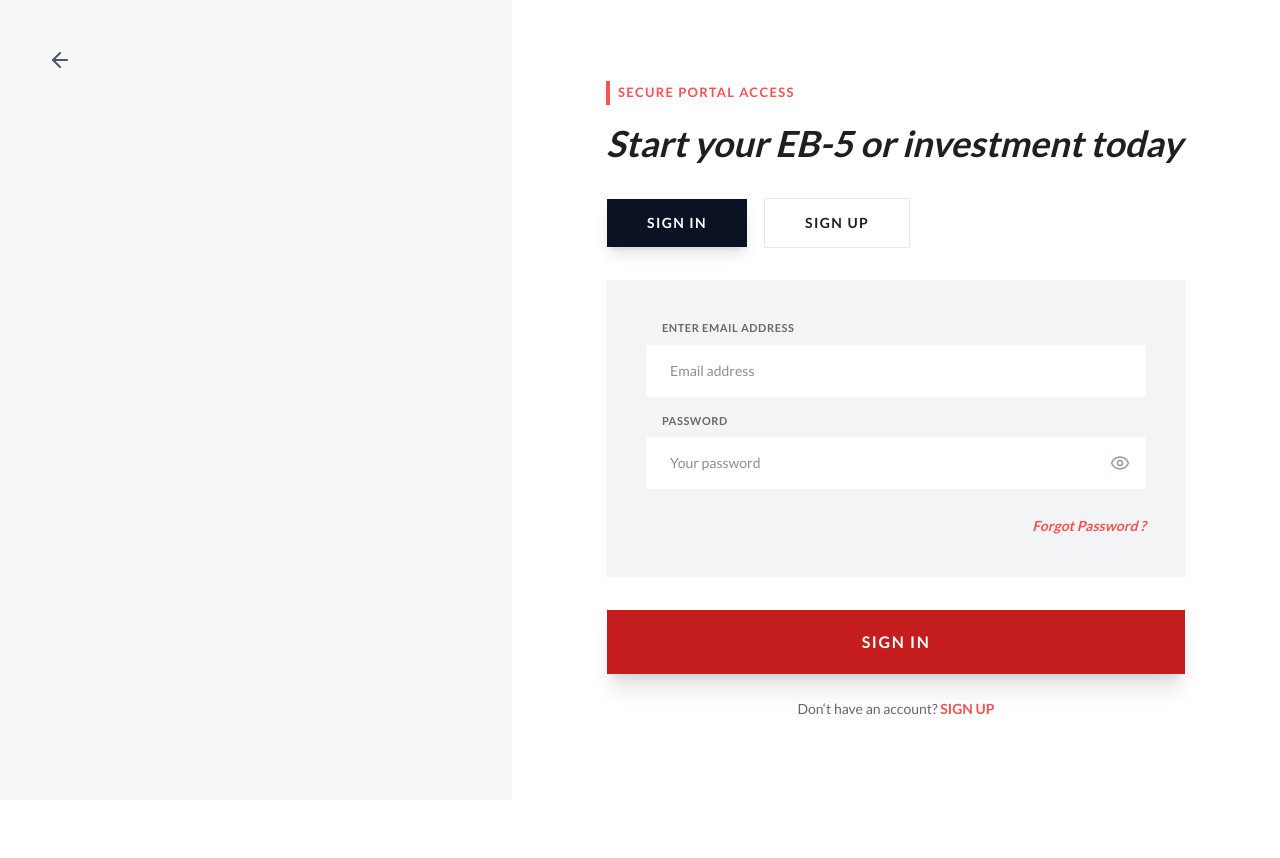
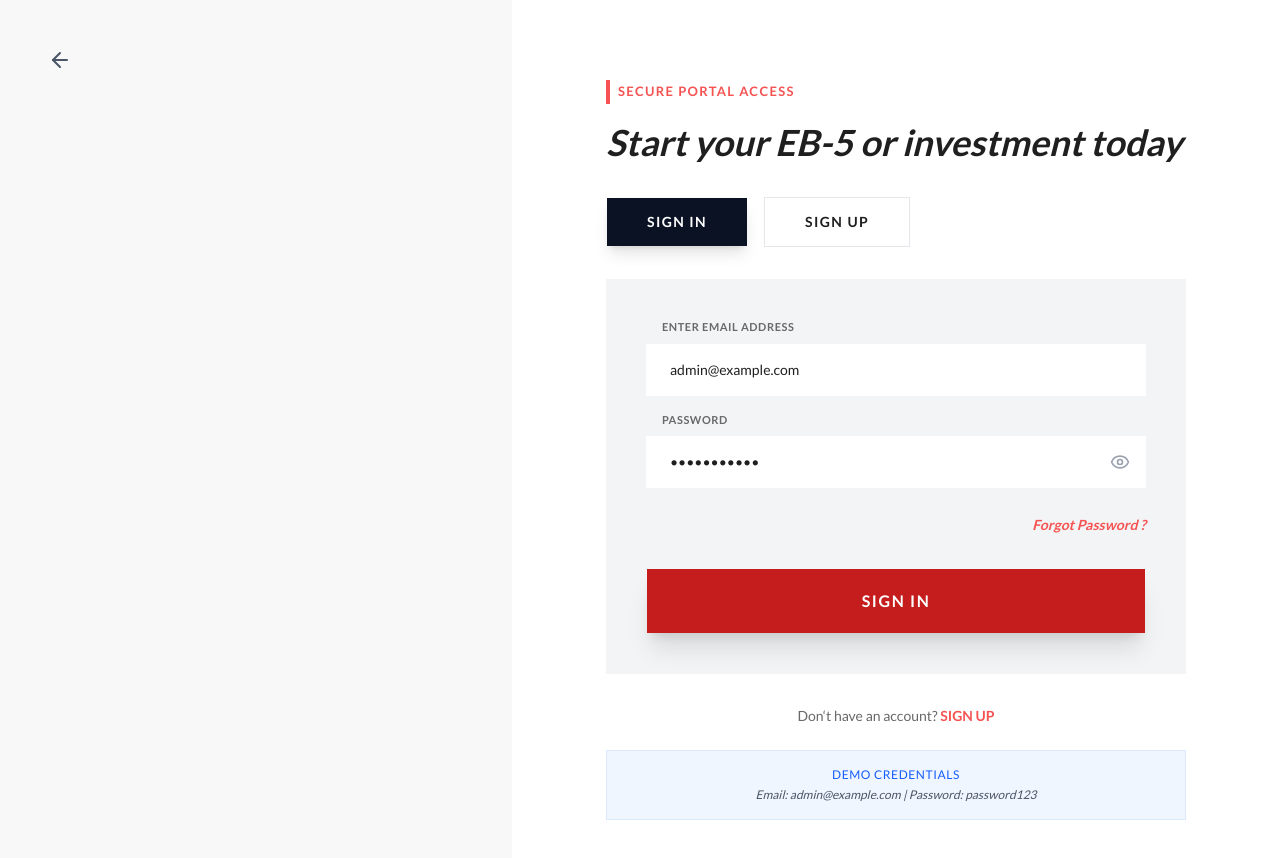
Before and after one commit to sharif57/winners_regionalcente_dashboard, a Next.js app: page /auth/login in a window 1280 px wide. Shown: the top 858 px of the page. Before the commit the page ends 800 px from the top, so only its background shows below. Built offline with nearby package versions, Linux system fonts and the light colour scheme.

Commit message:
auth context add

```diff
--- a/package.json
+++ b/package.json
@@ -16,7 +16,7 @@
     "next": "16.2.3",
     "react": "19.2.4",
     "react-dom": "19.2.4",
-    "react-quill": "^2.0.0",
+    "react-quill": "^0.0.2",
     "recharts": "^3.8.1",
     "shadcn": "^4.2.0",
     "tailwind-merge": "^3.5.0",
--- a/src/app/(dashboard)/layout.tsx
+++ b/src/app/(dashboard)/layout.tsx
@@ -1,8 +1,11 @@
 "use client";
 
-import React, { useState } from "react";
+import React, { useState, useEffect } from "react";
+import { useRouter } from "next/navigation";
 import Sidebar from "@/components/dashboard/Sidebar";
 import DashboardHeader from "@/components/dashboard/DashboardHeader";
+import { useAuth } from "@/context/AuthContext";
+import { Loader2 } from "lucide-react";
 
 export default function DashboardLayout({
     children,
@@ -10,6 +13,29 @@ export default function DashboardLayout({
     children: React.ReactNode;
 }) {
     const [sidebarOpen, setSidebarOpen] = useState(false);
+    const { isAuthenticated, isLoading } = useAuth();
+    const router = useRouter();
+
+    useEffect(() => {
+        if (!isLoading && !isAuthenticated) {
+            router.push("/auth/login");
+        }
+    }, [isAuthenticated, isLoading, router]);
+
+    if (isLoading) {
+        return (
+            <div className="flex items-center justify-center min-h-screen bg-[#E8E9EC]">
+                <div className="flex flex-col items-center gap-4">
+                    <Loader2 className="w-10 h-10 animate-spin text-[#F65353]" />
+                    <p className="text-[#121E38] font-bold italic animate-pulse">Loading Secure Workspace...</p>
+                </div>
+            </div>
+        );
+    }
+
+    if (!isAuthenticated) {
+        return null; // Will redirect via useEffect
+    }
 
     return (
         <div className="flex bg-[#E8E9EC] min-h-screen">
--- a/src/app/auth/login/page.tsx
+++ b/src/app/auth/login/page.tsx
@@ -1,13 +1,53 @@
 "use client";
 
-import React, { useState } from "react";
+import React, { useState, useEffect } from "react";
 import Link from "next/link";
-import { Eye, EyeOff } from "lucide-react";
+import { useRouter } from "next/navigation";
+import { Eye, EyeOff, Loader2, AlertCircle } from "lucide-react";
 import { Button } from "@/components/ui/button";
-import { cn } from "@/lib/utils";
+import { useAuth } from "@/context/AuthContext";
 
 export default function LoginPage() {
+    const [email, setEmail] = useState("admin@example.com");
+    const [password, setPassword] = useState("password123");
     const [showPassword, setShowPassword] = useState(false);
+    const [isSubmitting, setIsSubmitting] = useState(false);
+    const [error, setError] = useState<string | null>(null);
+
+    const router = useRouter();
+    const { login, isAuthenticated } = useAuth();
+
+    // Redirect if already authenticated
+    useEffect(() => {
+        if (isAuthenticated) {
+            router.push("/dashboard");
+        }
+    }, [isAuthenticated, router]);
+
+    const handleLogin = async (e: React.FormEvent) => {
+        e.preventDefault();
+        setError(null);
+
+        if (!email || !password) {
+            setError("Please enter both email and password");
+            return;
+        }
+
+        setIsSubmitting(true);
+        try {
+            const success = await login(email, password);
+            if (success) {
+                router.push("/dashboard");
+            } else {
+                setError("Invalid email or password. Use demo credentials.");
+            }
+        } catch (err) {
+            setError("An unexpected error occurred. Please try again.");
+            console.error(err);
+        } finally {
+            setIsSubmitting(false);
+        }
+    };
 
     return (
         <div className="space-y-8 animate-in fade-in slide-in-from-right-10 duration-700">
@@ -40,7 +80,14 @@ export default function LoginPage() {
             </div>
 
             {/* Form Box Section */}
-            <div className="bg-[#E8E9EC80] p-8 md:p-10 space-y-6">
+            <form onSubmit={handleLogin} className="bg-[#E8E9EC80] p-8 md:p-10 space-y-6">
+                {error && (
+                    <div className="bg-red-50 border border-red-100 text-red-600 px-4 py-3 text-sm flex items-center gap-2 animate-in fade-in slide-in-from-top-2">
+                        <AlertCircle className="w-4 h-4" />
+                        {error}
+                    </div>
+                )}
+
                 <div className="space-y-4">
                     {/* Email Input */}
                     <div className="flex flex-col gap-2">
@@ -49,8 +96,11 @@ export default function LoginPage() {
                         </label>
                         <input
                             type="email"
-                            placeholder="Email address"
+                            value={email}
+                            onChange={(e) => setEmail(e.target.value)}
+                            placeholder="admin@example.com"
                             className="w-full bg-white border-none px-6 py-4 text-sm focus:ring-1 focus:ring-[#F65353] transition-all outline-none"
+                            required
                         />
                     </div>
 
@@ -62,8 +112,11 @@ export default function LoginPage() {
                         <div className="relative">
                             <input
                                 type={showPassword ? "text" : "password"}
+                                value={password}
+                                onChange={(e) => setPassword(e.target.value)}
                                 placeholder="Your password"
                                 className="w-full bg-white border-none px-6 py-4 text-sm focus:ring-1 focus:ring-[#F65353] transition-all outline-none pr-12"
+                                required
                             />
                             <button
                                 type="button"
@@ -89,16 +142,26 @@ export default function LoginPage() {
                         Forgot Password ?
                     </Link>
                 </div>
-            </div>
 
-            {/* Primary Action */}
+                <div className="pt-2">
+                    <Button
+                        type="submit"
+                        disabled={isSubmitting}
+                        className="w-full bg-[#C51D1D] hover:bg-[#A31818] text-white py-8 text-base font-bold uppercase tracking-widest rounded-none shadow-xl transform transition-all hover:scale-[1.02] flex items-center justify-center gap-2"
+                    >
+                        {isSubmitting ? (
+                            <>
+                                <Loader2 className="w-5 h-5 animate-spin" />
+                                Signing In...
+                            </>
+                        ) : (
+                            "Sign In"
+                        )}
+                    </Button>
+                </div>
+            </form>
+
             <div className="space-y-6">
-                <Button
-                    className="w-full bg-[#C51D1D] hover:bg-[#A31818] text-white py-8 text-base font-bold uppercase tracking-widest rounded-none shadow-xl transform transition-all hover:scale-[1.02]"
-                >
-                    <Link href="/auth/verify-email">Sign In</Link>
-                </Button>
-
                 <p className="text-center text-[#696969] text-sm font-medium">
                     Don&lsquo;t have an account?{" "}
                     <Link
@@ -108,6 +171,12 @@ export default function LoginPage() {
                         Sign Up
                     </Link>
                 </p>
+
+                {/* Demo Credentials Hint */}
+                <div className="bg-blue-50 border border-blue-100 p-4 text-center">
+                    <p className="text-xs text-blue-600 font-medium uppercase tracking-wider mb-1">Demo Credentials</p>
+                    <p className="text-xs text-gray-600 italic">Email: admin@example.com | Password: password123</p>
+                </div>
             </div>
         </div>
     );
--- a/src/app/layout.tsx
+++ b/src/app/layout.tsx
@@ -1,5 +1,6 @@
 import type { Metadata } from "next";
 import { Geist_Mono, Lato } from "next/font/google";
+import { AuthProvider } from "@/context/AuthContext";
 import "./globals.css";
 
 const lato = Lato({
@@ -30,7 +31,9 @@ export default function RootLayout({
       className={`${lato.variable} ${geistMono.variable} h-full antialiased`}
     >
       <body className="min-h-full flex flex-col">
-        {children}
+        <AuthProvider>
+          {children}
+        </AuthProvider>
       </body>
     </html>
   );
--- a/src/components/dashboard/Sidebar.tsx
+++ b/src/components/dashboard/Sidebar.tsx
@@ -14,6 +14,7 @@ import {
     LogOut
 } from "lucide-react";
 import { cn } from "@/lib/utils";
+import { useAuth } from "@/context/AuthContext";
 
 const menuItems = [
     { label: "Overview", icon: LayoutDashboard, href: "/dashboard" },
@@ -26,6 +27,7 @@ const menuItems = [
 
 export default function Sidebar({ isOpen, onClose }: { isOpen?: boolean; onClose?: () => void }) {
     const pathname = usePathname();
+    const { logout } = useAuth();
 
     return (
         <>
@@ -78,13 +80,13 @@ export default function Sidebar({ isOpen, onClose }: { isOpen?: boolean; onClose
 
                 {/* Logout Section */}
                 <div className="p-4 border-t border-gray-100">
-                    <Link
-                        href={'/auth/login'}
+                    <button
+                        onClick={logout}
                         className="w-full flex items-center gap-4 px-4 py-4 text-sm font-bold text-[#696969] hover:text-[#F65353] hover:bg-red-50 transition-all rounded-sm group"
                     >
                         <LogOut className="w-5 h-5 group-hover:text-[#F65353]" />
                         <span>Log Out</span>
-                    </Link>
+                    </button>
                 </div>
             </aside>
         </>
--- /dev/null
+++ b/src/context/AuthContext.tsx
@@ -0,0 +1,91 @@
+"use client";
+
+import React, { createContext, useContext, useState, useEffect } from "react";
+import { useRouter } from "next/navigation";
+
+interface User {
+    email: string;
+    name: string;
+}
+
+interface AuthContextType {
+    user: User | null;
+    isAuthenticated: boolean;
+    isLoading: boolean;
+    login: (email: string, password: string) => Promise<boolean>;
+    logout: () => void;
+}
+
+const AuthContext = createContext<AuthContextType | undefined>(undefined);
+
+const DEMO_USER = {
+    email: "admin@example.com",
+    password: "password123",
+    name: "Johnson Roy",
+};
+
+export const AuthProvider: React.FC<{ children: React.ReactNode }> = ({ children }) => {
+    const [user, setUser] = useState<User | null>(null);
+    const [isLoading, setIsLoading] = useState(true);
+    const router = useRouter();
+
+    useEffect(() => {
+        // Hydrate authentication state from localStorage on mount
+        const initializeAuth = () => {
+            try {
+                const storedUser = localStorage.getItem("wimers_user");
+                if (storedUser) {
+                    setUser(JSON.parse(storedUser));
+                }
+            } catch (error) {
+                console.error("Auth initialization failed:", error);
+                localStorage.removeItem("wimers_user");
+            } finally {
+                setIsLoading(false);
+            }
+        };
+
+        initializeAuth();
+    }, []);
+
+    const login = async (email: string, password: string): Promise<boolean> => {
+        // Simulate API call
+        await new Promise((resolve) => setTimeout(resolve, 800));
+
+        if (email === DEMO_USER.email && password === DEMO_USER.password) {
+            const userData = { email: DEMO_USER.email, name: DEMO_USER.name };
+            setUser(userData);
+            localStorage.setItem("wimers_user", JSON.stringify(userData));
+            return true;
+        }
+        return false;
+    };
+
+    const logout = () => {
+        setUser(null);
+        localStorage.removeItem("wimers_user");
+        router.push("/auth/login");
+    };
+
+    return (
+        <AuthContext.Provider
+            value={{
+                user,
+                isAuthenticated: !!user,
+                isLoading,
+                login,
+                logout,
+            }}
+        >
+            {children}
+        </AuthContext.Provider>
+    );
+};
+
+export const useAuth = () => {
+    const context = useContext(AuthContext);
+    if (context === undefined) {
+        throw new Error("useAuth must be used within an AuthProvider");
+    }
+    return context;
+};
```
Also changed, not shown: src/components/dashboard/DashboardHeader.tsx (+14 -6 lines), 1 other file (tests, documents, lock files or other folders).
